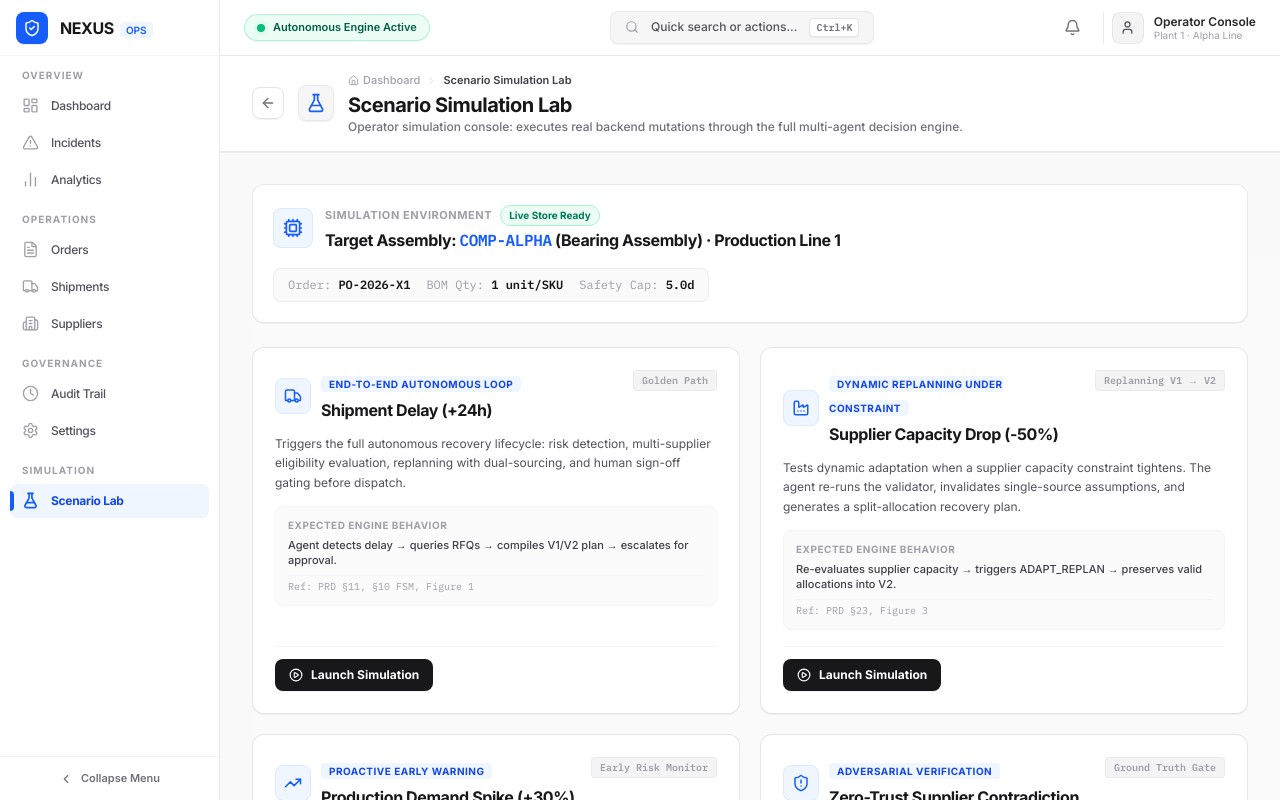
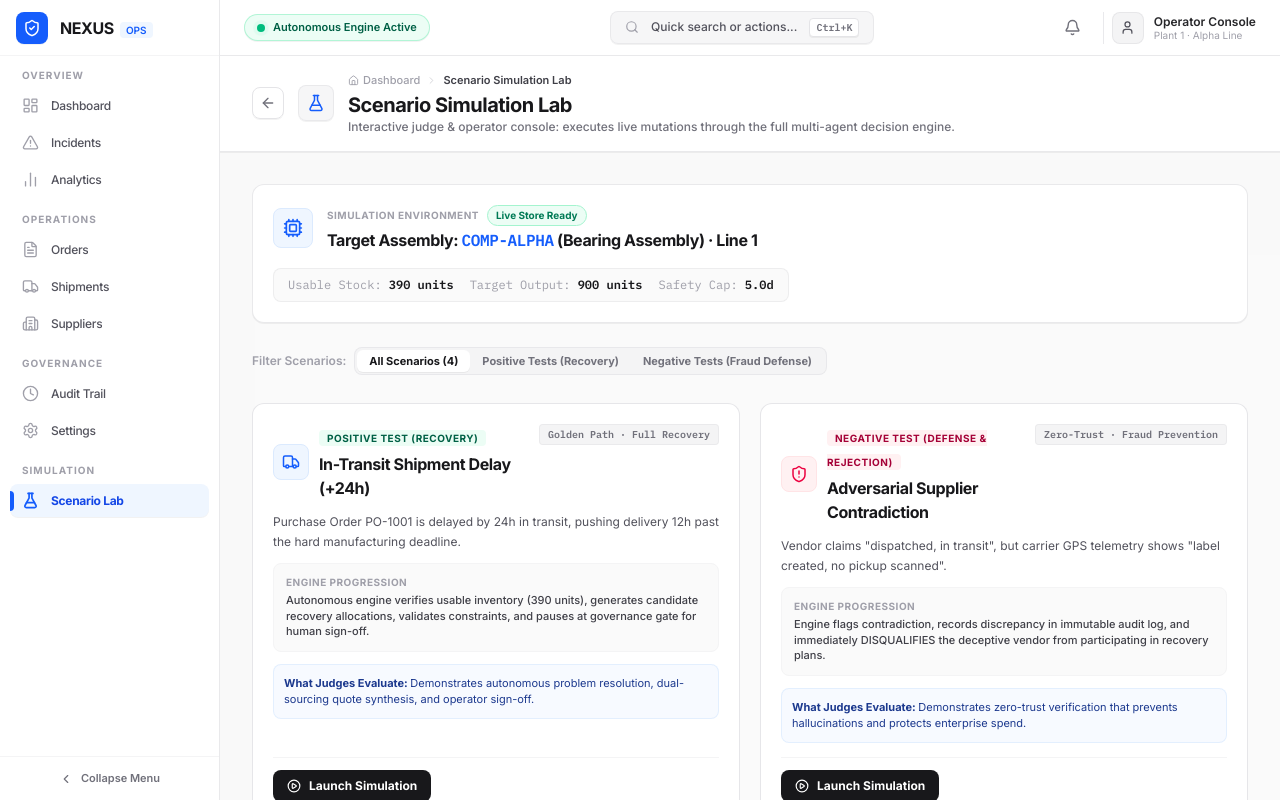
Before and after one commit to VishalGhuge111/nexus-hackathon-2026, a Next.js app in the folder web/: page /scenarios in a window 1280 px wide. Built offline with nearby package versions, Linux system fonts and the light colour scheme.

Commit message:
feat(ui): add Positive vs Negative testing taxonomy in Scenario Lab and clean up risk telemetry cards

```diff
--- a/web/src/app/scenarios/page.tsx
+++ b/web/src/app/scenarios/page.tsx
@@ -1,20 +1,19 @@
 'use client';
 import React, { useState } from 'react';
 import { PageHeader } from '../../components/layout/PageHeader';
-import { CaseDetailOverlay } from '../../components/mission-control/CaseDetailOverlay';
 import {
   FlaskConical,
   Truck,
-  Factory,
-  TrendingUp,
+  TrendingDown,
+  Activity,
   ShieldAlert,
+  PlayCircle,
   Loader2,
-  PlayCircle,
+  CheckCircle2,
   ArrowUpRight,
-  Sparkles,
-  Layers,
-  Cpu,
-  CheckCircle2
+  ShieldCheck,
+  XCircle,
+  Cpu
 } from 'lucide-react';
 import {
   triggerShipmentDelay,
@@ -22,81 +21,91 @@ import {
   triggerDemandSpike,
   triggerSupplierClaimContradiction
 } from '../../lib/api-client';
+import { CaseDetailOverlay } from '../../components/mission-control/CaseDetailOverlay';
 
-interface Scenario {
+interface ScenarioDef {
   id: string;
   title: string;
-  category: string;
   badge: string;
-  disruption: string;
+  category: 'POSITIVE TEST (RECOVERY)' | 'NEGATIVE TEST (DEFENSE & REJECTION)';
+  tone: 'positive' | 'negative';
   description: string;
+  expectedBehavior: string;
+  judgeKeyTakeaway: string;
   icon: React.ReactNode;
   run: () => Promise<{ caseId: string }>;
-  expectedBehavior: string;
-  psReference: string;
 }
 
-const SCENARIOS: Scenario[] = [
+const SCENARIOS: ScenarioDef[] = [
   {
     id: 'shipment-delay',
-    title: 'Shipment Delay (+24h)',
-    category: 'End-to-End Autonomous Loop',
-    badge: 'Golden Path',
-    disruption: 'In-transit shipment SHP-001 delayed past safety threshold',
+    title: 'In-Transit Shipment Delay (+24h)',
+    badge: 'Golden Path · Full Recovery',
+    category: 'POSITIVE TEST (RECOVERY)',
+    tone: 'positive',
+    icon: <Truck size={18} className="text-blue-600" />,
     description:
-      'Triggers the full autonomous recovery lifecycle: risk detection, multi-supplier eligibility evaluation, replanning with dual-sourcing, and human sign-off gating before dispatch.',
-    icon: <Truck size={18} />,
-    run: () => triggerShipmentDelay(24),
-    expectedBehavior: 'Agent detects delay → queries RFQs → compiles V1/V2 plan → escalates for approval.',
-    psReference: 'PRD §11, §10 FSM, Figure 1'
+      'Purchase Order PO-1001 is delayed by 24h in transit, pushing delivery 12h past the hard manufacturing deadline.',
+    expectedBehavior:
+      'Autonomous engine verifies usable inventory (390 units), generates candidate recovery allocations, validates constraints, and pauses at governance gate for human sign-off.',
+    judgeKeyTakeaway:
+      'Demonstrates autonomous problem resolution, dual-sourcing quote synthesis, and operator sign-off.',
+    run: () => triggerShipmentDelay(24)
   },
   {
-    id: 'supplier-capacity-drop',
+    id: 'supplier-contradiction',
+    title: 'Adversarial Supplier Contradiction',
+    badge: 'Zero-Trust · Fraud Prevention',
+    category: 'NEGATIVE TEST (DEFENSE & REJECTION)',
+    tone: 'negative',
+    icon: <ShieldAlert size={18} className="text-rose-600" />,
+    description:
+      'Vendor claims "dispatched, in transit", but carrier GPS telemetry shows "label created, no pickup scanned".',
+    expectedBehavior:
+      'Engine flags contradiction, records discrepancy in immutable audit log, and immediately DISQUALIFIES the deceptive vendor from participating in recovery plans.',
+    judgeKeyTakeaway:
+      'Demonstrates zero-trust verification that prevents hallucinations and protects enterprise spend.',
+    run: () => triggerSupplierClaimContradiction()
+  },
+  {
+    id: 'capacity-drop',
     title: 'Supplier Capacity Drop (-50%)',
-    category: 'Dynamic Replanning Under Constraint',
-    badge: 'Replanning V1 → V2',
-    disruption: 'Primary supplier maximum output drops mid-fulfillment',
+    badge: 'Constraint Enforcement',
+    category: 'POSITIVE TEST (RECOVERY)',
+    tone: 'positive',
+    icon: <TrendingDown size={18} className="text-amber-600" />,
     description:
-      'Tests dynamic adaptation when a supplier capacity constraint tightens. The agent re-runs the validator, invalidates single-source assumptions, and generates a split-allocation recovery plan.',
-    icon: <Factory size={18} />,
-    run: () => triggerSupplierCapacityDrop(50),
-    expectedBehavior: 'Re-evaluates supplier capacity → triggers ADAPT_REPLAN → preserves valid allocations into V2.',
-    psReference: 'PRD §23, Figure 3'
+      'Primary supplier suffers equipment failure, dropping cycle output ceiling from 1,000 units down to 500 units.',
+    expectedBehavior:
+      'Validator detects single-supplier capacity breach, forcing the engine to synthesize a dual-sourcing split allocation across multiple vetted vendors.',
+    judgeKeyTakeaway:
+      'Demonstrates deterministic multi-supplier allocation within strict capacity ceilings.',
+    run: () => triggerSupplierCapacityDrop(50)
   },
   {
     id: 'demand-spike',
-    title: 'Production Demand Spike (+30%)',
-    category: 'Proactive Early Warning',
-    badge: 'Early Risk Monitor',
-    disruption: 'Daily component burn rate surges by 30% on active Line Alpha',
+    title: 'Surge Demand Spike (+30%)',
+    badge: 'Early Risk Telemetry',
+    category: 'POSITIVE TEST (RECOVERY)',
+    tone: 'positive',
+    icon: <Activity size={18} className="text-indigo-600" />,
     description:
-      'Tests proactive early-warning sensitivity. The agent recalculates coverage days and identifies impending inventory exhaustion before physical shipment failure occurs.',
-    icon: <TrendingUp size={18} />,
-    run: () => triggerDemandSpike(30),
-    expectedBehavior: 'Recalculates usable stock coverage → flags early risk → prepares contingency RFQs.',
-    psReference: 'PRD §11 (Indicator INVENTORY_LOW)'
-  },
-  {
-    id: 'supplier-claim-contradiction',
-    title: 'Zero-Trust Supplier Contradiction',
-    category: 'Adversarial Verification',
-    badge: 'Ground Truth Gate',
-    disruption: 'Supplier claims dispatch while carrier tracking records zero pickup',
-    description:
-      'Tests zero-trust telemetry verification. The agent cross-examines supplier statements against verified tracking APIs and excludes unreliable suppliers from candidate plans.',
-    icon: <ShieldAlert size={18} />,
-    run: () => triggerSupplierClaimContradiction(),
-    expectedBehavior: 'Identifies discrepancy → flags contradiction in audit trail → eliminates supplier from plan.',
-    psReference: 'PRD §14 (Carrier Ground Truth)'
+      'Production demand surges from 90 units/day to 117 units/day (+30%), cutting warehouse safety buffer.',
+    expectedBehavior:
+      'Coverage calculation drops below safety threshold (3.33d < 5.0d target), triggering early risk monitor warnings before physical stockout occurs.',
+    judgeKeyTakeaway:
+      'Demonstrates predictive early-warning detection before assembly line stoppages.',
+    run: () => triggerDemandSpike(30)
   }
 ];
 
-export default function ScenarioLabPage() {
+export default function ScenariosPage() {
   const [runningId, setRunningId] = useState<string | null>(null);
-  const [results, setResults] = useState<Record<string, { caseId: string } | { error: string }>>({});
+  const [results, setResults] = useState<Record<string, { caseId?: string; error?: string }>>({});
   const [openCaseId, setOpenCaseId] = useState<string | null>(null);
+  const [activeTab, setActiveTab] = useState<'ALL' | 'POSITIVE' | 'NEGATIVE'>('ALL');
 
-  async function handleRun(scenario: Scenario) {
+  async function handleRun(scenario: ScenarioDef) {
     setRunningId(scenario.id);
     try {
       const { caseId } = await scenario.run();
@@ -111,12 +120,18 @@ export default function ScenarioLabPage() {
     }
   }
 
+  const filteredScenarios = SCENARIOS.filter((s) => {
+    if (activeTab === 'POSITIVE') return s.tone === 'positive';
+    if (activeTab === 'NEGATIVE') return s.tone === 'negative';
+    return true;
+  });
+
   return (
     <div className="flex-1 overflow-y-auto flex flex-col h-full bg-zinc-50/70">
       <PageHeader
         title="Scenario Simulation Lab"
-        description="Operator simulation console: executes real backend mutations through the full multi-agent decision engine."
-        icon={<FlaskConical size={20} className="text-blue-600" />}
+        description="Interactive judge & operator console: executes live mutations through the full multi-agent decision engine."
+        icon={<FlaskConical size={18} className="text-blue-600" />}
       />
 
       <div className="flex-1 overflow-y-auto p-6 lg:p-8">
@@ -124,13 +139,13 @@ export default function ScenarioLabPage() {
           {/* Target Context Banner */}
           <div className="bg-white border border-zinc-200/80 rounded-xl p-5 shadow-2xs">
             <div className="flex items-center justify-between flex-wrap gap-4">
-              <div className="flex items-center gap-3">
+              <div className="flex items-center gap-3.5">
                 <div className="w-10 h-10 rounded-lg bg-blue-50 border border-blue-100 flex items-center justify-center text-blue-600 shrink-0">
                   <Cpu size={20} />
                 </div>
                 <div>
                   <div className="flex items-center gap-2">
-                    <span className="text-[11px] font-bold uppercase tracking-wider text-zinc-400">
+                    <span className="text-[10px] font-bold uppercase tracking-wider text-zinc-400">
                       Simulation Environment
                     </span>
                     <span className="text-emerald-700 bg-emerald-50 text-[10px] font-bold px-2 py-0.5 rounded-full border border-emerald-200">
@@ -138,17 +153,17 @@ export default function ScenarioLabPage() {
                     </span>
                   </div>
                   <h2 className="text-base font-bold text-zinc-900 tracking-tight mt-0.5">
-                    Target Assembly: <span className="font-mono text-blue-600">COMP-ALPHA</span> (Bearing Assembly) · Production Line 1
+                    Target Assembly: <span className="font-mono text-blue-600">COMP-ALPHA</span> (Bearing Assembly) · Line 1
                   </h2>
                 </div>
               </div>
 
               <div className="flex items-center gap-4 text-xs font-mono text-zinc-600 bg-zinc-50 px-3.5 py-2 rounded-lg border border-zinc-200/60">
                 <div>
-                  <span className="text-zinc-400">Order:</span> <strong className="text-zinc-900">PO-2026-X1</strong>
+                  <span className="text-zinc-400">Usable Stock:</span> <strong className="text-zinc-900">390 units</strong>
                 </div>
                 <div>
-                  <span className="text-zinc-400">BOM Qty:</span> <strong className="text-zinc-900">1 unit/SKU</strong>
+                  <span className="text-zinc-400">Target Output:</span> <strong className="text-zinc-900">900 units</strong>
                 </div>
                 <div>
                   <span className="text-zinc-400">Safety Cap:</span> <strong className="text-zinc-900">5.0d</strong>
@@ -157,28 +172,74 @@ export default function ScenarioLabPage() {
             </div>
           </div>
 
+          {/* Testing Filter Tabs */}
+          <div className="flex items-center justify-between gap-4 flex-wrap pb-1">
+            <div className="flex items-center gap-2">
+              <span className="text-xs text-zinc-400 font-semibold">Filter Scenarios:</span>
+              <div className="inline-flex bg-zinc-100 p-0.5 rounded-lg border border-zinc-200/70 text-xs">
+                <button
+                  onClick={() => setActiveTab('ALL')}
+                  className={`cursor-pointer px-3 py-1 rounded-md text-[11px] font-bold transition-colors ${
+                    activeTab === 'ALL' ? 'bg-white text-zinc-900 shadow-2xs' : 'text-zinc-500 hover:text-zinc-800'
+                  }`}
+                >
+                  All Scenarios (4)
+                </button>
+                <button
+                  onClick={() => setActiveTab('POSITIVE')}
+                  className={`cursor-pointer px-3 py-1 rounded-md text-[11px] font-bold transition-colors ${
+                    activeTab === 'POSITIVE'
+                      ? 'bg-emerald-600 text-white shadow-2xs'
+                      : 'text-zinc-500 hover:text-zinc-800'
+                  }`}
+                >
+                  Positive Tests (Recovery)
+                </button>
+                <button
+                  onClick={() => setActiveTab('NEGATIVE')}
+                  className={`cursor-pointer px-3 py-1 rounded-md text-[11px] font-bold transition-colors ${
+                    activeTab === 'NEGATIVE'
+                      ? 'bg-rose-600 text-white shadow-2xs'
+                      : 'text-zinc-500 hover:text-zinc-800'
+                  }`}
+                >
+                  Negative Tests (Fraud Defense)
+                </button>
+              </div>
+            </div>
+          </div>
+
           {/* Scenario Grid */}
           <div className="grid grid-cols-1 md:grid-cols-2 gap-5">
-            {SCENARIOS.map((scenario) => {
+            {filteredScenarios.map((scenario) => {
               const isRunning = runningId === scenario.id;
               const result = results[scenario.id];
               const succeeded = result && 'caseId' in result ? result : null;
               const failed = result && 'error' in result ? result : null;
+              const isPositive = scenario.tone === 'positive';
 
               return (
                 <div
                   key={scenario.id}
-                  className="bg-white border border-zinc-200/90 rounded-xl p-5.5 shadow-2xs hover:shadow-xs transition-all flex flex-col justify-between"
+                  className="bg-white border border-zinc-200/90 rounded-xl p-5 shadow-2xs hover:shadow-xs transition-all flex flex-col justify-between"
                 >
                   <div>
                     {/* Header */}
                     <div className="flex items-start justify-between gap-3 mb-3">
                       <div className="flex items-center gap-2.5">
-                        <div className="w-9 h-9 rounded-lg bg-blue-50 text-blue-600 border border-blue-100 flex items-center justify-center shrink-0">
+                        <div
+                          className={`w-9 h-9 rounded-lg border flex items-center justify-center shrink-0 ${
+                            isPositive ? 'bg-blue-50 border-blue-100' : 'bg-rose-50 border-rose-100'
+                          }`}
+                        >
                           {scenario.icon}
                         </div>
                         <div>
-                          <span className="text-[10px] font-bold uppercase tracking-wider text-blue-700 bg-blue-50 px-2 py-0.5 rounded">
+                          <span
+                            className={`text-[10px] font-bold uppercase tracking-wider px-2 py-0.5 rounded ${
+                              isPositive ? 'text-emerald-800 bg-emerald-50' : 'text-rose-800 bg-rose-50'
+                            }`}
+                          >
                             {scenario.category}
                           </span>
                           <h3 className="font-bold text-zinc-900 text-base mt-1 tracking-tight">
@@ -186,27 +247,30 @@ export default function ScenarioLabPage() {
                           </h3>
                         </div>
                       </div>
-                      <span className="text-[10px] font-mono font-semibold text-zinc-400 bg-zinc-100 px-2 py-0.5 rounded border border-zinc-200/60 shrink-0">
+                      <span className="text-[10px] font-mono font-semibold text-zinc-500 bg-zinc-100 px-2 py-0.5 rounded border border-zinc-200/60 shrink-0">
                         {scenario.badge}
                       </span>
                     </div>
 
                     {/* Disruption Description */}
-                    <p className="text-xs text-zinc-600 leading-relaxed mb-3.5">
+                    <p className="text-xs text-zinc-600 leading-relaxed mb-3">
                       {scenario.description}
                     </p>
 
                     {/* Expected Engine Behavior */}
-                    <div className="bg-zinc-50/80 rounded-lg p-3 border border-zinc-100 mb-4 space-y-1.5 text-xs">
+                    <div className="bg-zinc-50 p-3 rounded-lg border border-zinc-100 mb-3 space-y-1 text-xs">
                       <div className="text-[10px] uppercase font-bold tracking-wider text-zinc-400">
-                        Expected Engine Behavior
+                        Engine Progression
                       </div>
                       <p className="text-zinc-700 font-medium text-[11px] leading-snug">
                         {scenario.expectedBehavior}
                       </p>
-                      <div className="text-[10px] text-zinc-400 font-mono pt-1 border-t border-zinc-100">
-                        Ref: {scenario.psReference}
-                      </div>
+                    </div>
+
+                    {/* Judge Takeaway */}
+                    <div className="p-2.5 bg-blue-50/50 rounded-lg border border-blue-100/70 text-[11px] text-blue-900 mb-3.5">
+                      <span className="font-bold">What Judges Evaluate: </span>
+                      <span>{scenario.judgeKeyTakeaway}</span>
                     </div>
                   </div>
 
@@ -229,11 +293,11 @@ export default function ScenarioLabPage() {
 
                     {succeeded && (
                       <button
-                        onClick={() => setOpenCaseId(succeeded.caseId)}
+                        onClick={() => { if (succeeded.caseId) setOpenCaseId(succeeded.caseId); }}
                         className="cursor-pointer inline-flex items-center gap-1.5 rounded-lg bg-emerald-50 text-emerald-800 border border-emerald-200 px-3 py-2 text-xs font-bold transition-colors hover:bg-emerald-100"
                       >
                         <CheckCircle2 size={13} className="text-emerald-600" />
-                        <span>Inspect Live Case ({succeeded.caseId})</span>
+                        <span>Inspect Case ({succeeded.caseId})</span>
                         <ArrowUpRight size={13} />
                       </button>
                     )}
@@ -242,14 +306,6 @@ export default function ScenarioLabPage() {
               );
             })}
           </div>
-
-          {/* Footnote */}
-          <div className="p-4 bg-white rounded-xl border border-zinc-200/70 text-xs text-zinc-500 space-y-1">
-            <p className="font-semibold text-zinc-800">Deterministic Store Execution</p>
-            <p className="leading-relaxed">
-              Every scenario mutates the real in-memory/Postgres data store and runs the FSM cycle. Running multiple disruptions in sequence attaches to the active case on <span className="font-mono text-zinc-700 font-medium">COMP-ALPHA</span>, demonstrating concurrent disruption handling and multi-version replanning (<span className="font-mono text-zinc-700">V1 → V2</span>).
-            </p>
-          </div>
         </div>
       </div>
 
--- a/web/src/components/mission-control/CaseDetailOverlay.tsx
+++ b/web/src/components/mission-control/CaseDetailOverlay.tsx
@@ -310,8 +310,29 @@ export function CaseDetailOverlay({
                   comparison={detail.doNothingVsNexus}
                 />
               ) : (
-                <div className="rounded-xl border border-dashed border-zinc-200 bg-white p-8 text-center text-xs text-zinc-400">
-                  Synthesizing recovery plan across qualified suppliers…
+                <div className="rounded-xl border border-zinc-200/80 bg-white p-6 shadow-2xs space-y-4">
+                  <div className="flex items-center gap-3 border-b border-zinc-100 pb-3">
+                    <div className="w-9 h-9 rounded-lg bg-blue-50 text-blue-600 flex items-center justify-center font-bold text-xs">
+                      AI
+                    </div>
+                    <div>
+                      <h4 className="text-xs font-bold text-zinc-900">Continuous Autonomous Standby</h4>
+                      <p className="text-[11px] text-zinc-500">Production schedule operating within safe buffer limits</p>
+                    </div>
+                  </div>
+                  <div className="grid grid-cols-2 gap-3 text-xs bg-zinc-50 p-3 rounded-lg border border-zinc-100">
+                    <div>
+                      <span className="text-[10px] uppercase font-bold text-zinc-400">Warehouse Usable Stock</span>
+                      <p className="font-bold font-mono text-zinc-800 text-sm mt-0.5">{detail.inventory?.usableStock ?? 390} units</p>
+                    </div>
+                    <div>
+                      <span className="text-[10px] uppercase font-bold text-zinc-400">Required Requirement</span>
+                      <p className="font-bold font-mono text-zinc-800 text-sm mt-0.5">{detail.productionOrder ? detail.productionOrder.plannedQty * detail.productionOrder.bomQtyPerUnit : 900} units</p>
+                    </div>
+                  </div>
+                  <p className="text-[11px] text-zinc-500 leading-relaxed">
+                    When an in-transit delay or supplier disruption occurs, the NEXUS engine will immediately query alternative vendor RFQs, run 8-point deterministic validation, and formulate a multi-supplier recovery allocation.
+                  </p>
                 </div>
               )}
               {detail.planVersions.length > 0 && <PlanVersionLineage versions={detail.planVersions} />}
```
Also changed, not shown: web/src/components/mission-control/RiskImpactSummary.tsx (+97 -47 lines).
